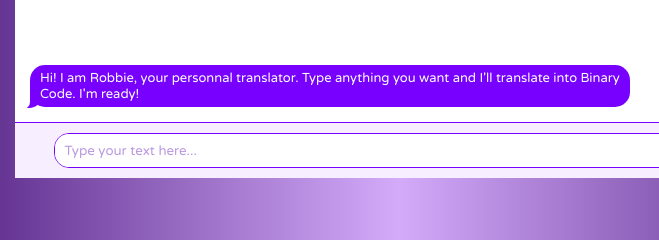
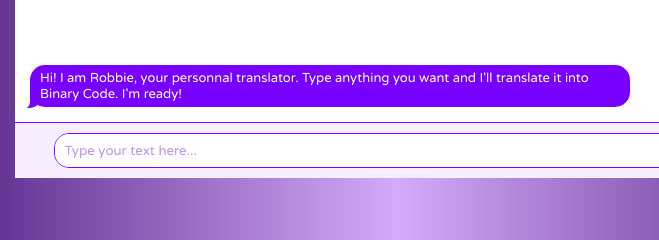
Before and after one commit to Margaux-dev/binary-converter, a plain HTML site: page index.html in a window 1280 px wide. Shown: the part 502-742 px from the top of the page, 241-900 px from the left. Drawn offline with Linux system fonts and the light colour scheme.

Commit message:
Update index.html
Grammar correction

```diff
--- a/index.html
+++ b/index.html
@@ -36,7 +36,7 @@
 				</div>
 				<div id="conv">
 					<div class="robbie-answer">
-						<p>Hi! I am Robbie, your personnal translator. Type anything you want and I'll translate into Binary Code. I'm ready!</p>
+						<p>Hi! I am Robbie, your personnal translator. Type anything you want and I'll translate it into Binary Code. I'm ready!</p>
 					</div>
 				</div>
 			</div>
```
